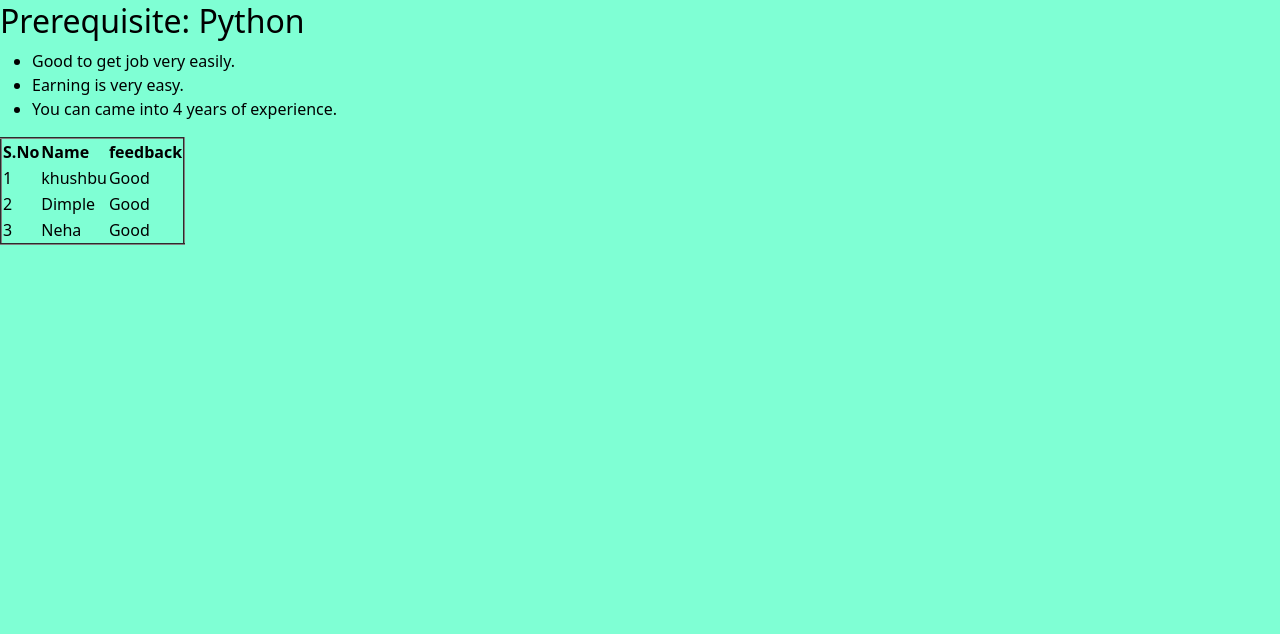
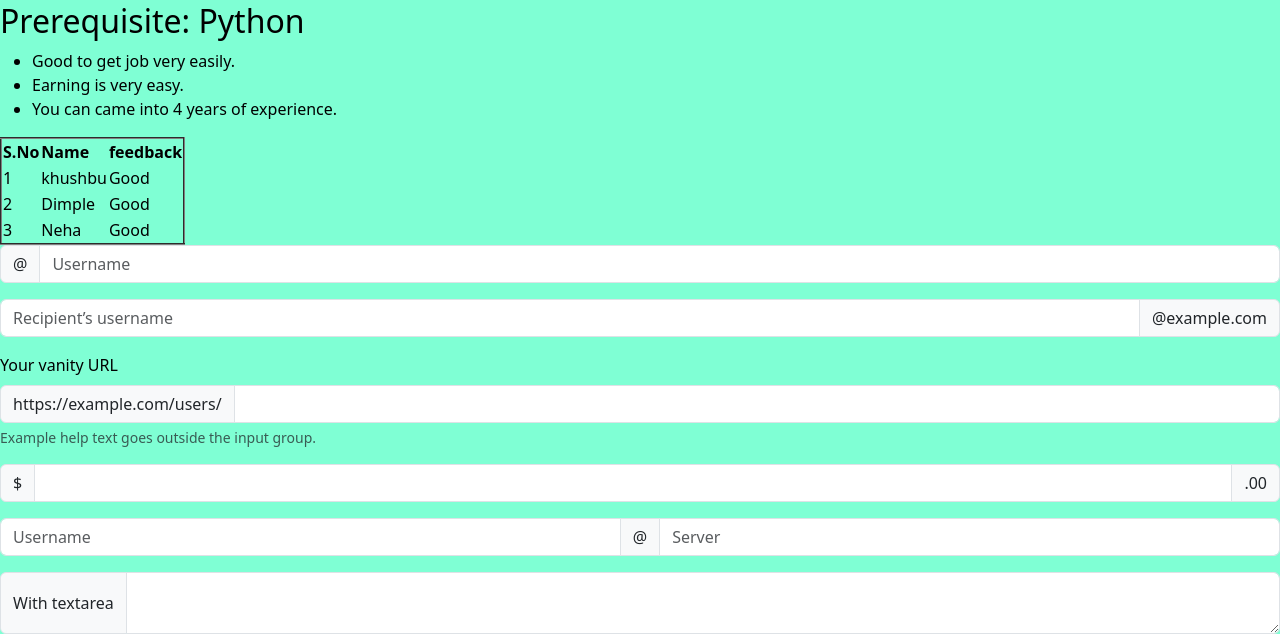
Before and after one commit to Khushbusaifi012/Django-learning, a Django app: page /index/ in a window 1280 px wide. Shown: the part 557-1191 px from the top of the page. Before the commit the page ends 802 px from the top, so only its background shows below. Run offline with Django 5.2, Linux system fonts and the light colour scheme.

Commit message:
form making

```diff
--- a/firstproject/templates/index.html
+++ b/firstproject/templates/index.html
@@ -95,5 +95,41 @@
         <td>Good</td>
     </table>
 
+    <div class="input-group mb-3">
+        <span class="input-group-text" id="basic-addon1">@</span>
+        <input type="text" class="form-control" placeholder="Username" aria-label="Username" aria-describedby="basic-addon1">
+      </div>
+
+      <div class="input-group mb-3">
+        <input type="text" class="form-control" placeholder="Recipient’s username" aria-label="Recipient’s username" aria-describedby="basic-addon2">
+        <span class="input-group-text" id="basic-addon2">@example.com</span>
+      </div>
+
+      <div class="mb-3">
+        <label for="basic-url" class="form-label">Your vanity URL</label>
+        <div class="input-group">
+          <span class="input-group-text" id="basic-addon3">https://example.com/users/</span>
+          <input type="text" class="form-control" id="basic-url" aria-describedby="basic-addon3 basic-addon4">
+        </div>
+        <div class="form-text" id="basic-addon4">Example help text goes outside the input group.</div>
+      </div>
+
+      <div class="input-group mb-3">
+        <span class="input-group-text">$</span>
+        <input type="text" class="form-control" aria-label="Amount (to the nearest dollar)">
+        <span class="input-group-text">.00</span>
+      </div>
+
+      <div class="input-group mb-3">
+        <input type="text" class="form-control" placeholder="Username" aria-label="Username">
+        <span class="input-group-text">@</span>
+        <input type="text" class="form-control" placeholder="Server" aria-label="Server">
+      </div>
+
+      <div class="input-group">
+        <span class="input-group-text">With textarea</span>
+        <textarea class="form-control" aria-label="With textarea"></textarea>
+      </div>
+
 </body>
 </html>
```
